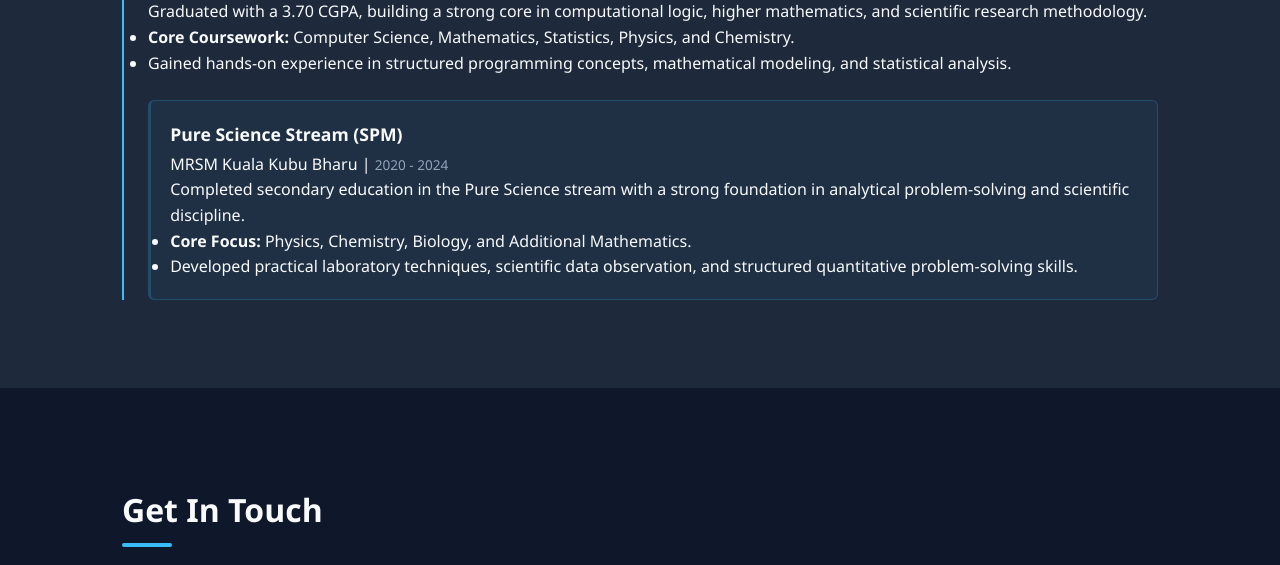
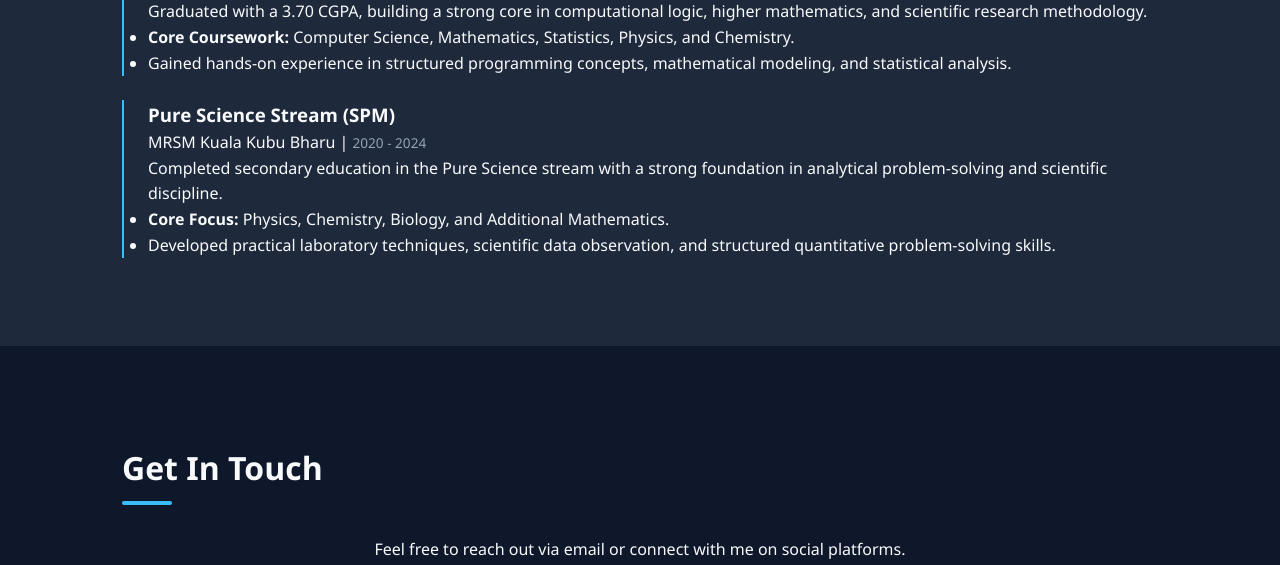
Before and after one commit to admnhqim/admnhqim.github.io, a plain HTML site: page index.html in a window 1280 px wide. Shown: the part 2461-3026 px from the top of the page. Drawn offline with Linux system fonts and the light colour scheme.

Commit message:
Update index.html

```diff
--- a/index.html
+++ b/index.html
@@ -116,7 +116,7 @@
     </ul>
   </div>
 
-      <!-- 2. Foundation (PASUM) + Nested SPM -->
+  <!-- 2. PASUM -->
   <div class="timeline-item">
     <h3>Foundation in Physical Science</h3>
     <span class="timeline-institution">Pusat Asasi Sains, Universiti Malaya (PASUM)</span> |
@@ -128,9 +128,10 @@
       <li><strong>Core Coursework:</strong> Computer Science, Mathematics, Statistics, Physics, and Chemistry.</li>
       <li>Gained hands-on experience in structured programming concepts, mathematical modeling, and statistical analysis.</li>
     </ul>
+  </div>
 
-        <!-- Nested SPM Sub-Box Inside Foundation -->
-        <div class="nested-timeline-item">
+  <!-- 3. SPM -->
+  <div class="timeline-item">
     <h3>Pure Science Stream (SPM)</h3>
     <span class="timeline-institution">MRSM Kuala Kubu Bharu</span> |
     <span class="timeline-date">2020 - 2024</span>
@@ -141,8 +142,6 @@
       <li><strong>Core Focus:</strong> Physics, Chemistry, Biology, and Additional Mathematics.</li>
       <li>Developed practical laboratory techniques, scientific data observation, and structured quantitative problem-solving skills.</li>
     </ul>
-        </div>
-
   </div>
 
 </div>
```
Lines whose indentation alone changed are shown as unchanged.
